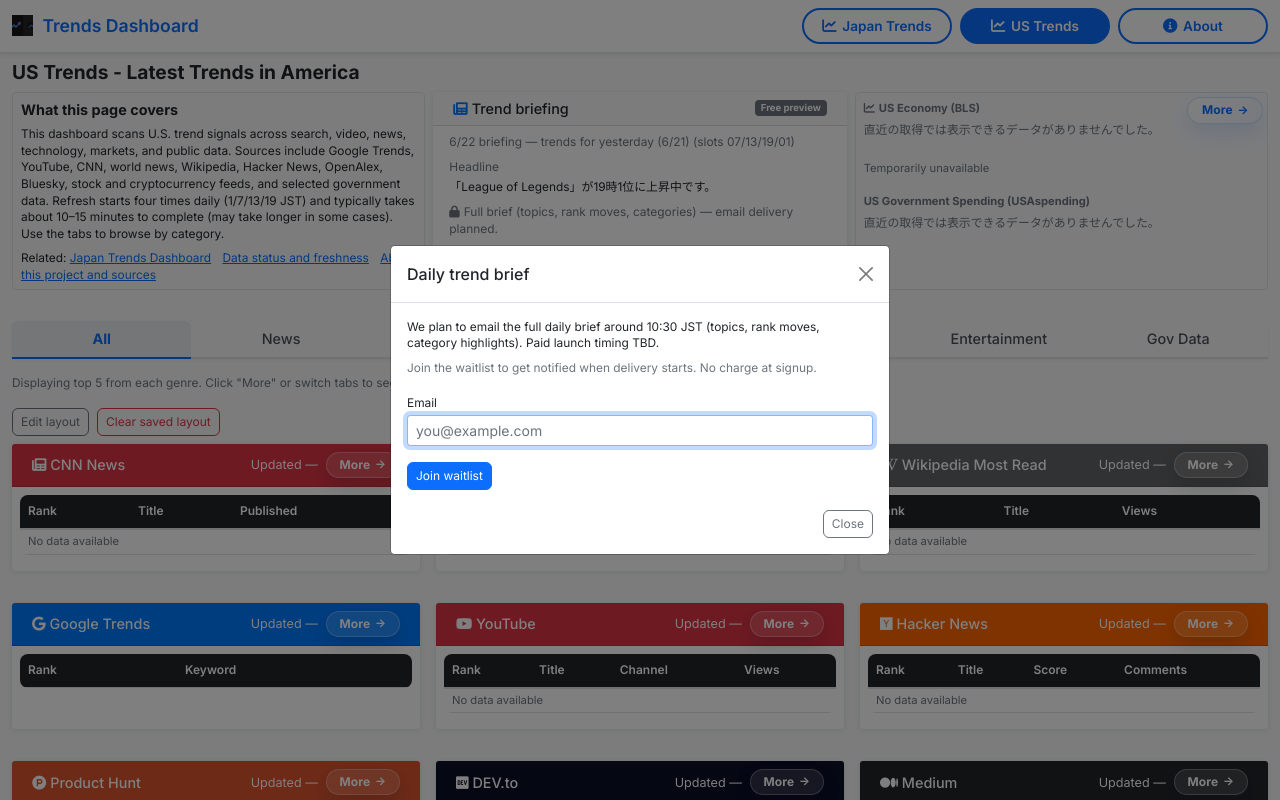
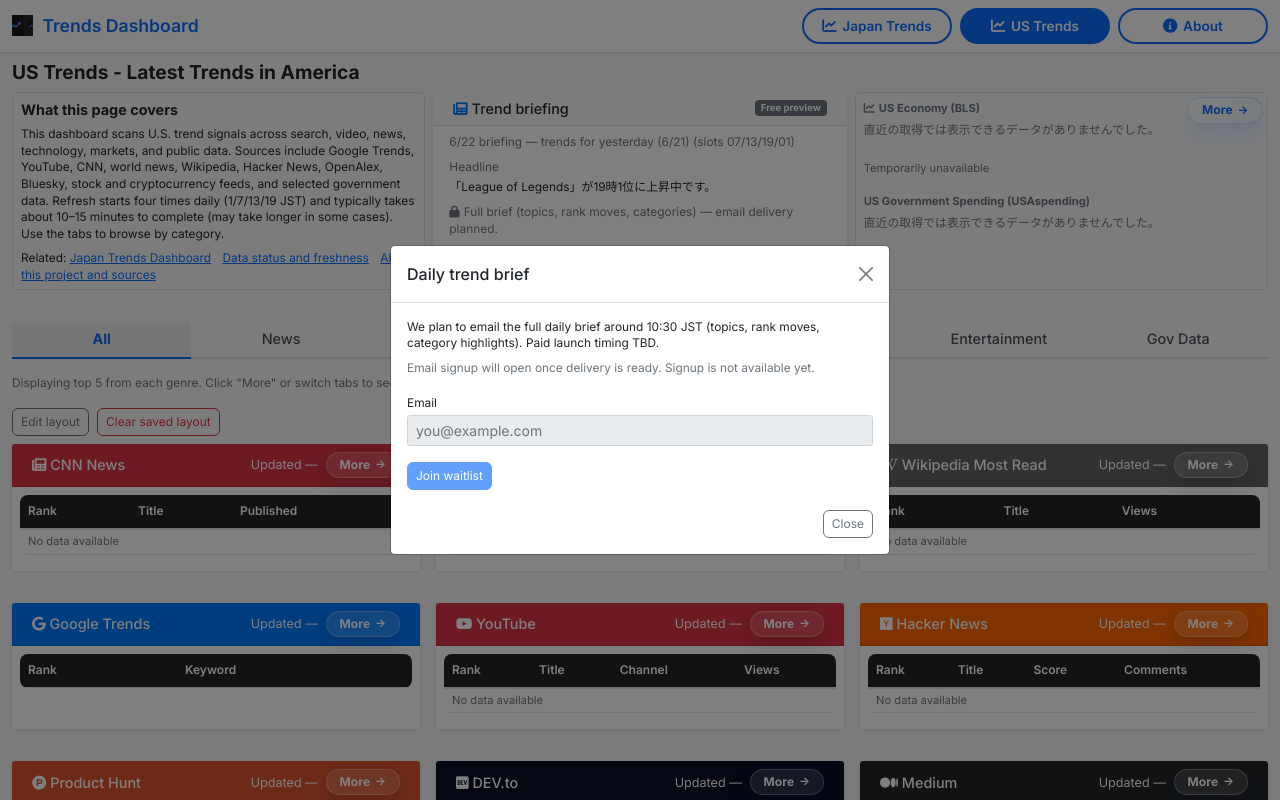
Before and after one commit to rushhirosan/trend-dashboard, a Flask app: page /us in a window 1280 px wide, after a click on "Read full brief". Run offline with Flask 3, Linux system fonts and the light colour scheme; data that the repository does not hold is empty; some libraries are stand-ins or nearby versions.

Commit message:
chore: ai_summary_waitlist_manager.py, ai-summary-fake-door.js, index...
Changed paths (5):
- services/waitlist/ai_summary_waitlist_manager.py
- static/js/ai-summary-fake-door.js
- templates/index.html
- templates/partials/ai_summary_fake_door.html
- templates/us_trends.html

For intent/background in history, prefer: ./scripts/release.sh --commit "fix(ui): …" --push [--deploy]

```diff
--- a/services/waitlist/ai_summary_waitlist_manager.py
+++ b/services/waitlist/ai_summary_waitlist_manager.py
@@ -1,4 +1,4 @@
-"""AIサマリー有料版の関心登録（Fake door / Waitlist）"""
+"""AIサマリー有料版の事前登録（Fake door / Waitlist）"""
 
 import re
 from typing import Tuple
--- a/static/js/ai-summary-fake-door.js
+++ b/static/js/ai-summary-fake-door.js
@@ -25,8 +25,13 @@
     el.classList.add('d-none');
   }
 
+  function isWaitlistEnabled(root) {
+    return root && root.getAttribute('data-waitlist-enabled') !== 'false';
+  }
+
   function resetWaitlistModal(root) {
     if (!root) return;
+    var waitlistEnabled = isWaitlistEnabled(root);
     var formWrap = document.getElementById('ai-summary-waitlist-form-wrap');
     var form = document.getElementById('ai-summary-waitlist-form');
     var successEl = document.getElementById('ai-summary-waitlist-success');
@@ -42,10 +47,13 @@
     }
     hideError(errorEl);
     if (submitBtn) {
-      submitBtn.disabled = false;
+      submitBtn.disabled = !waitlistEnabled;
       submitBtn.removeAttribute('aria-busy');
     }
-    if (emailInput) emailInput.value = '';
+    if (emailInput) {
+      emailInput.value = '';
+      emailInput.disabled = !waitlistEnabled;
+    }
   }
 
   function init() {
@@ -55,6 +63,7 @@
     var region = (root.getAttribute('data-fake-door-region') || 'jp').trim();
     var locale = (root.getAttribute('data-fake-door-locale') || 'ja').trim();
     var baseParams = { region: region, locale: locale, location: 'ai_summary_fake_door' };
+    var waitlistEnabled = isWaitlistEnabled(root);
     var msgSuccess = root.getAttribute('data-waitlist-success') || '';
     var msgError = root.getAttribute('data-waitlist-error') || '';
     var msgInvalid = root.getAttribute('data-waitlist-invalid') || '';
@@ -70,9 +79,11 @@
     if (modalEl) {
       modalEl.addEventListener('shown.bs.modal', function () {
         sendGa('fake_door_view', baseParams);
-        var emailInput = document.getElementById('ai-summary-waitlist-email');
-        if (emailInput) {
-          window.setTimeout(function () { emailInput.focus(); }, 150);
+        if (waitlistEnabled) {
+          var emailInput = document.getElementById('ai-summary-waitlist-email');
+          if (emailInput && !emailInput.disabled) {
+            window.setTimeout(function () { emailInput.focus(); }, 150);
+          }
         }
       });
       modalEl.addEventListener('hidden.bs.modal', function () {
@@ -81,7 +92,7 @@
     }
 
     var form = document.getElementById('ai-summary-waitlist-form');
-    if (!form) return;
+    if (!form || !waitlistEnabled) return;
 
     form.addEventListener('submit', function (ev) {
       ev.preventDefault();
--- a/templates/index.html
+++ b/templates/index.html
@@ -145,7 +145,7 @@
     <script src="{{ url_for('static', filename='js/app.js') }}?v=20260401-shown-genre-refresh"></script>
     <script src="{{ url_for('static', filename='js/all-freshness.js') }}"></script>
     {% if ENABLE_AI_SUMMARY_FAKE_DOOR %}
-    <script defer src="{{ url_for('static', filename='js/ai-summary-fake-door.js') }}?v=20260619-waitlist"></script>
+    <script defer src="{{ url_for('static', filename='js/ai-summary-fake-door.js') }}?v=20260622-waitlist-closed"></script>
     {% endif %}
     <!-- 行政データ統合: 外部APIは1回のみ呼び、キャッシュがあればそれを表示 -->
     <script src="{{ url_for('static', filename='js/admin-trends.js') }}"></script>
--- a/templates/partials/ai_summary_fake_door.html
+++ b/templates/partials/ai_summary_fake_door.html
@@ -11,12 +11,12 @@
   {% set cta = "Read full brief" %}
   {% set modal_title = "Daily trend brief" %}
   {% set modal_lead = "We plan to email the full daily brief around 10:30 JST (topics, rank moves, category highlights). Paid launch timing TBD." %}
-  {% set modal_note = "Join the waitlist to get notified when delivery starts. No charge at signup." %}
+  {% set modal_note = "Email signup will open once delivery is ready. Signup is not available yet." %}
   {% set email_label = "Email" %}
   {% set email_placeholder = "you@example.com" %}
   {% set btn_submit = "Join waitlist" %}
   {% set btn_close = "Close" %}
-  {% set sub_hint = "Waitlist open" %}
+  {% set sub_hint = "Coming soon" %}
   {% set no_preview = "Summary is being prepared." %}
   {% set waitlist_success = "You're on the list. We'll email you when the brief launches." %}
   {% set waitlist_error = "Signup failed. Please try again." %}
@@ -29,12 +29,12 @@
   {% set cta = "全文を見る" %}
   {% set modal_title = "日次サマリー全文" %}
   {% set modal_lead = "毎朝10:30 JST頃、論点・順位の動き・カテゴリ別トップをメールでお届けする予定です（有料・開始時期未定）。" %}
-  {% set modal_note = "関心登録いただいた方に、提供開始時にご案内します。現時点では課金は発生しません。" %}
+  {% set modal_note = "配信の準備が整い次第、事前登録を開始します。現時点では登録はお受けしていません。" %}
   {% set email_label = "メールアドレス" %}
   {% set email_placeholder = "example@email.com" %}
-  {% set btn_submit = "関心登録する" %}
+  {% set btn_submit = "事前登録する" %}
   {% set btn_close = "閉じる" %}
-  {% set sub_hint = "関心登録受付中" %}
+  {% set sub_hint = "提供準備中" %}
   {% set no_preview = "サマリーを準備中です。" %}
   {% set waitlist_success = "登録を受け付けました。提供開始時にご連絡します。" %}
   {% set waitlist_error = "登録に失敗しました。しばらくしてからお試しください。" %}
@@ -44,6 +44,7 @@
     class="ai-summary-fake-door-root{% if embedded %} dashboard-summary-panel mb-0 w-100{% else %} mb-3{% endif %}"
     data-fake-door-region="{{ reg }}"
     data-fake-door-locale="{{ loc }}"
+    data-waitlist-enabled="false"
     data-waitlist-success="{{ waitlist_success }}"
     data-waitlist-error="{{ waitlist_error }}"
     data-waitlist-invalid="{{ waitlist_invalid }}">
@@ -99,10 +100,11 @@
               <div class="mb-3">
                 <label for="ai-summary-waitlist-email" class="form-label small mb-1">{{ email_label }}</label>
                 <input type="email" class="form-control form-control-sm" id="ai-summary-waitlist-email"
-                    name="email" autocomplete="email" inputmode="email" required
-                    placeholder="{{ email_placeholder }}">
+                    name="email" autocomplete="email" inputmode="email" required disabled
+                    aria-disabled="true" placeholder="{{ email_placeholder }}">
               </div>
-              <button type="submit" class="btn btn-primary btn-sm" id="ai-summary-waitlist-submit">
+              <button type="submit" class="btn btn-primary btn-sm" id="ai-summary-waitlist-submit" disabled
+                  aria-disabled="true">
                 {{ btn_submit }}
               </button>
             </form>
--- a/templates/us_trends.html
+++ b/templates/us_trends.html
@@ -105,7 +105,7 @@
     <script src="{{ url_for('static', filename='js/all-freshness.js') }}"></script>
     <script src="{{ url_for('static', filename='js/us-admin-trends.js') }}"></script>
     {% if ENABLE_AI_SUMMARY_FAKE_DOOR %}
-    <script defer src="{{ url_for('static', filename='js/ai-summary-fake-door.js') }}?v=20260619-waitlist"></script>
+    <script defer src="{{ url_for('static', filename='js/ai-summary-fake-door.js') }}?v=20260622-waitlist-closed"></script>
     {% endif %}
 </head>
 <body id="trends-us" class="bg-light" data-trend-meta-tz="America/New_York">
```
